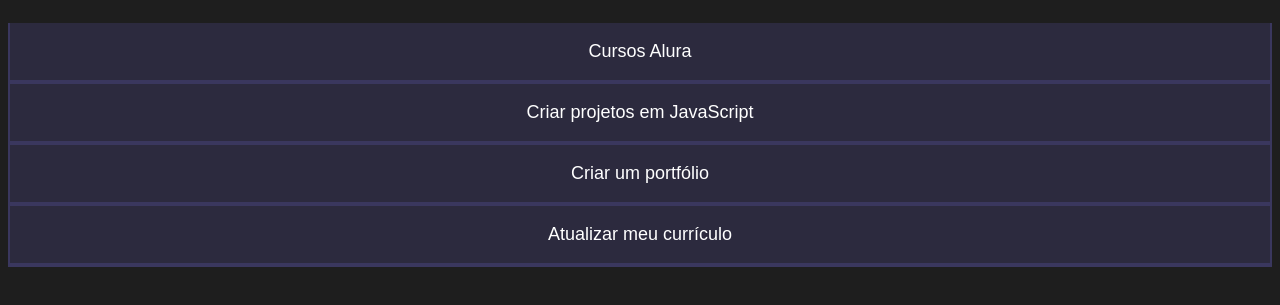
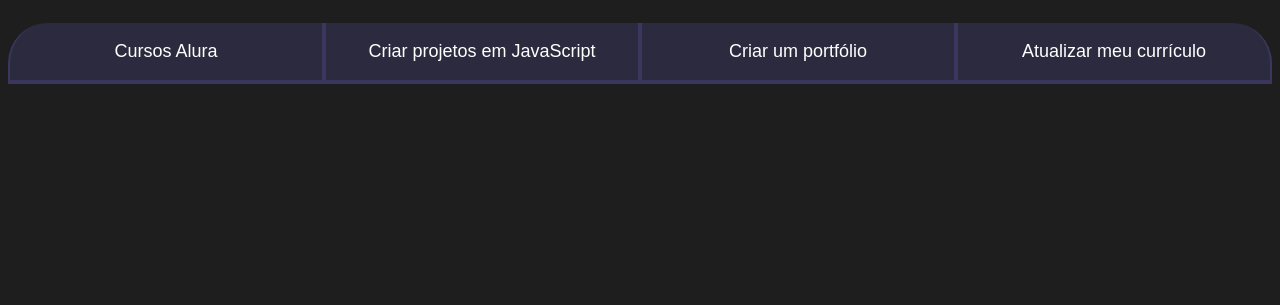
Before and after one commit to MATEMATICA-II-PROGRAMACAO-3C-CAP-2024/1-trimestre-projeto-01-2024-vicxtt, a plain HTML site: page index.html in a window 1280 px wide. Shown: the part 75-380 px from the top of the page. Drawn offline with Linux system fonts and the light colour scheme; a web font is replaced by a local one.

Commit message:
1_trimestre_projeto_05

```diff
--- a/style.css
+++ b/style.css
@@ -46,3 +46,17 @@ body{
     border-right: 2px solid var(--botao-ativo);
     border-top: none;
 }
+.botoes {
+    display: block;
+}
+@media screen and (min-width: 768px) {
+    .botoes {
+        display: flex;
+    }
+}
+.botao:first-child {
+     border-radius: 40px 0 0 0;
+}
+.botao:last-child {
+    border-radius: 0 40px 0 0;
+}
```
